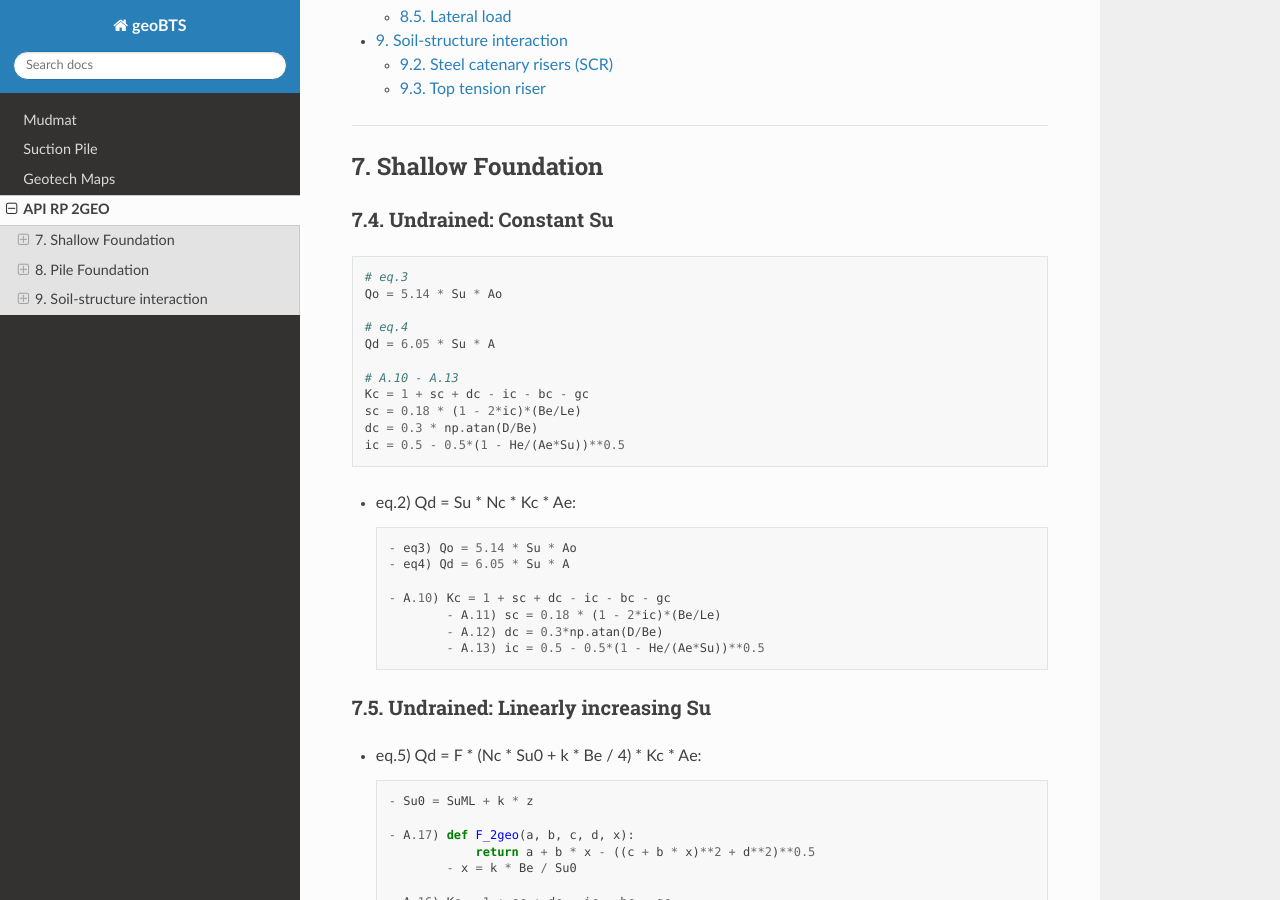
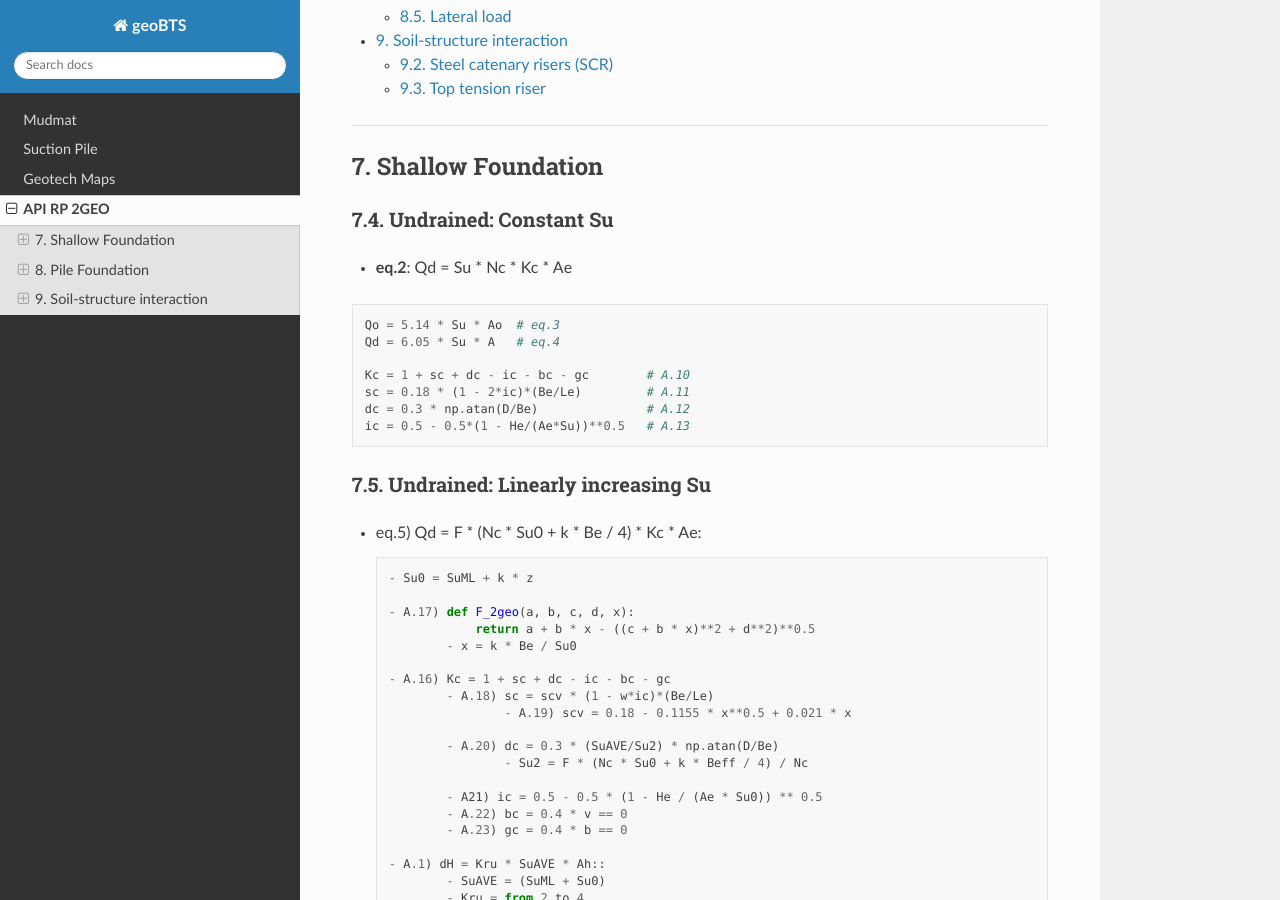
Before and after one commit to jungsohn/geoBTS, a Sphinx documentation site: the page built from docs/source/API_2GEO.rst, in a window 1280 px wide and 900 px high, scrolled down 527 px. Built offline with Sphinx 7.4.7 and the Read the Docs theme 3.1.0, drawn with Linux system fonts in a browser that asks for light colours.

Commit message:
Update API_2GEO.rst

```diff
--- a/docs/source/API_2GEO.rst
+++ b/docs/source/API_2GEO.rst
@@ -15,32 +15,22 @@
 --------------------
 
 7.4. Undrained: Constant Su
-.................
+............................
+
+- **eq.2**:
+  Qd = Su * Nc * Kc * Ae
 
 .. code-block:: python
 
-    # eq.3
-    Qo = 5.14 * Su * Ao
+    Qo = 5.14 * Su * Ao  # eq.3
+    Qd = 6.05 * Su * A   # eq.4
 
-    # eq.4
-    Qd = 6.05 * Su * A
-
-    # A.10 - A.13
-    Kc = 1 + sc + dc - ic - bc - gc
-    sc = 0.18 * (1 - 2*ic)*(Be/Le)
-    dc = 0.3 * np.atan(D/Be)
-    ic = 0.5 - 0.5*(1 - He/(Ae*Su))**0.5
+    Kc = 1 + sc + dc - ic - bc - gc        # A.10
+    sc = 0.18 * (1 - 2*ic)*(Be/Le)         # A.11
+    dc = 0.3 * np.atan(D/Be)               # A.12
+    ic = 0.5 - 0.5*(1 - He/(Ae*Su))**0.5   # A.13
 
 
-- eq.2) Qd = Su * Nc * Kc * Ae::
-
-        - eq3) Qo = 5.14 * Su * Ao
-        - eq4) Qd = 6.05 * Su * A
-
-        - A.10) Kc = 1 + sc + dc - ic - bc - gc
-                - A.11) sc = 0.18 * (1 - 2*ic)*(Be/Le)
-                - A.12) dc = 0.3*np.atan(D/Be)
-                - A.13) ic = 0.5 - 0.5*(1 - He/(Ae*Su))**0.5
 
 7.5. Undrained: Linearly increasing Su
 ............................
```
